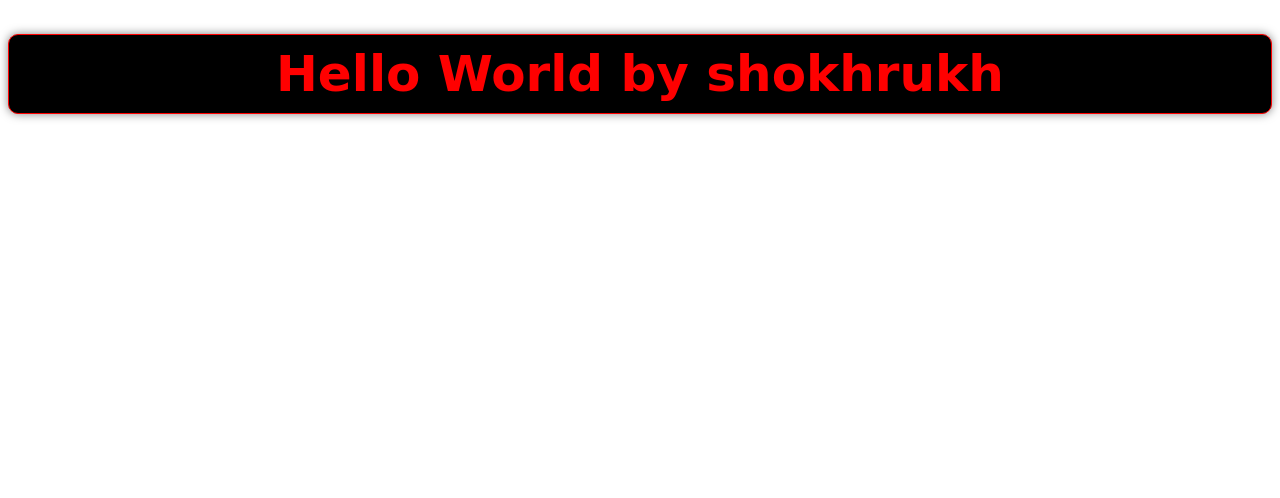
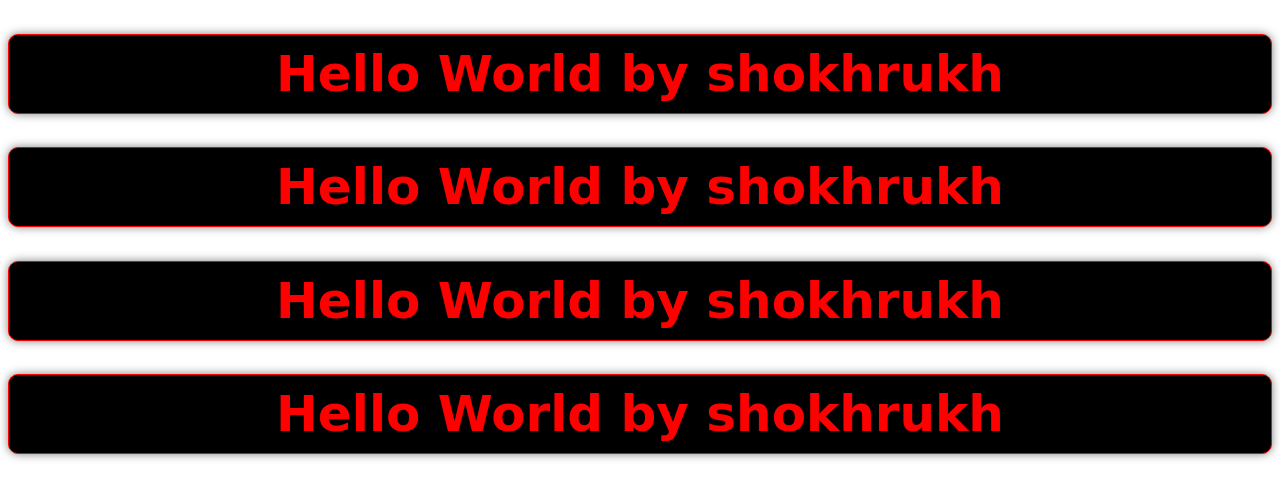
Before and after one commit to Mrshokhrukh/SN4, a plain HTML site: page index.html in a window 1280 px wide. Drawn offline with Linux system fonts and the light colour scheme.

Commit message:
ozgarishlar

```diff
--- a/index.html
+++ b/index.html
@@ -9,6 +9,9 @@
 <body>
 
     <h1 class="shokhrukh">Hello World by shokhrukh</h1>
+    <h1 class="shokhrukh">Hello World by shokhrukh</h1>
+    <h1 class="shokhrukh">Hello World by shokhrukh</h1>
+    <h1 class="shokhrukh">Hello World by shokhrukh</h1>
 
 
 </body>
```
